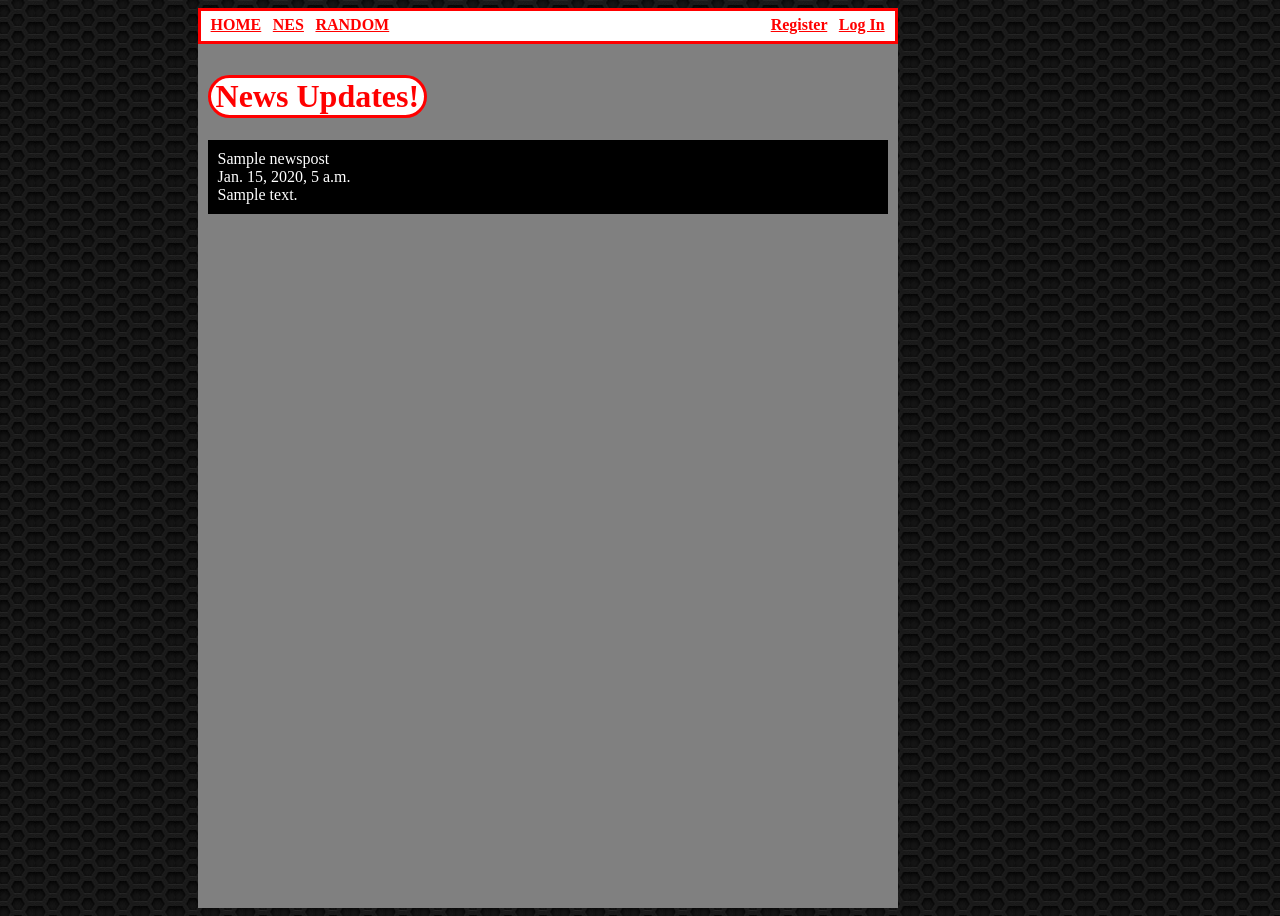
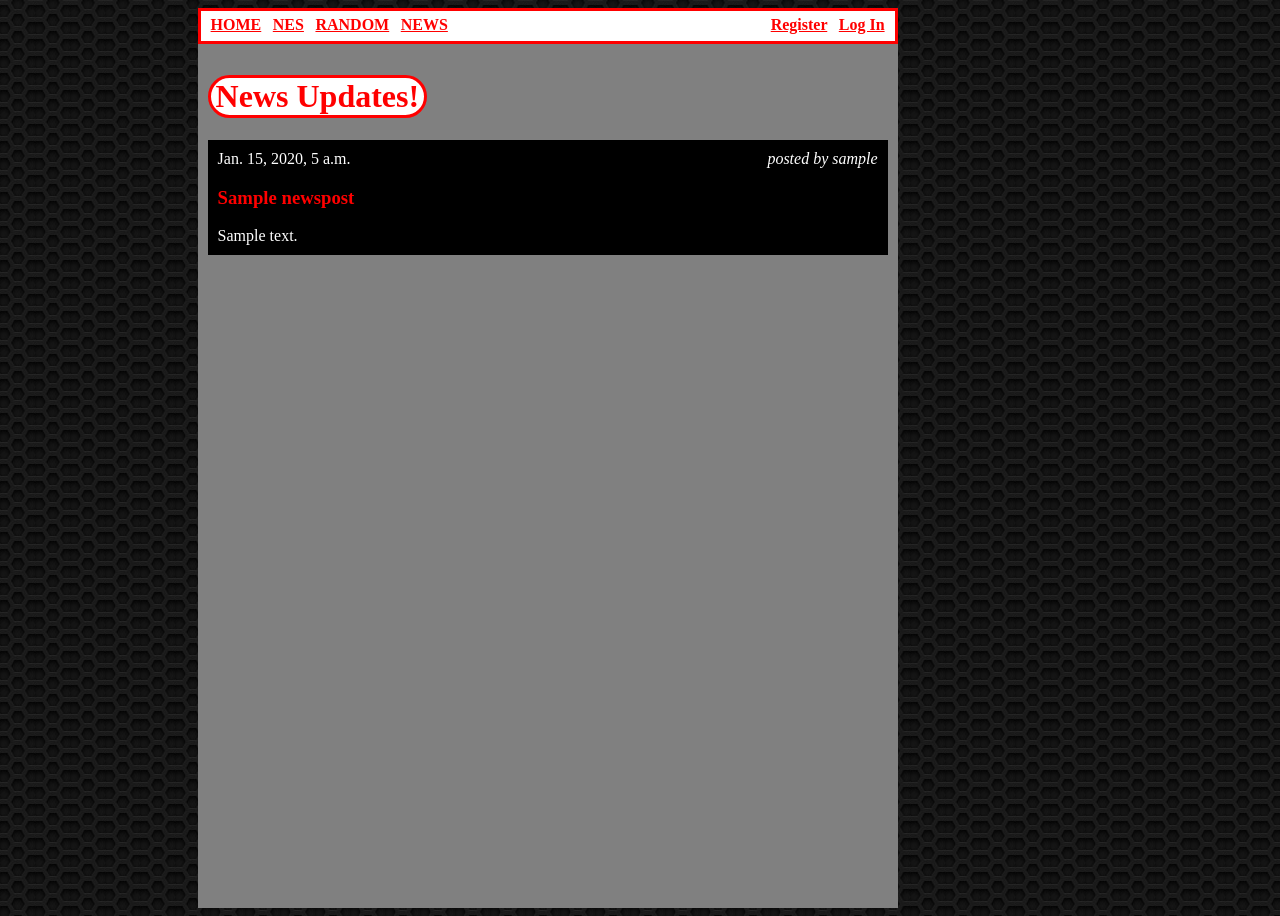
Before and after one commit to thebmo/NESRandomizer, a Django app: page /news/ in a window 1280 px wide. Run offline with Django 3.2, Linux system fonts and the light colour scheme; tables that the repository leaves empty hold one stand-in row (values such as "Sample post").

Commit message:
refactored the news templates to not be redundant. Updated the form too.

```diff
--- a/nes_randomizer/news/forms.py
+++ b/nes_randomizer/news/forms.py
@@ -8,6 +8,7 @@ class NewsPostForm(forms.ModelForm):
 
     class Meta:
         model = NewsPost
+        fields = ['title', 'body']
 
     def __init__(self, *args, **kwargs):
         return super(NewsPostForm, self).__init__(*args, **kwargs)
--- a/nes_randomizer/news/models.py
+++ b/nes_randomizer/news/models.py
@@ -1,5 +1,6 @@
 import datetime
 from django.db import models
+from django.contrib.auth.models import User
 from django.utils import timezone
 
 # Create your models here.
@@ -8,6 +9,7 @@ class NewsPost(models.Model):
     title = models.CharField(max_length=200)
     pub_date = models.DateTimeField(auto_now=False, auto_now_add=True)
     body = models.TextField(max_length=1000)
+    user = models.ForeignKey(User)
 
     def __unicode__(self):
         return self.title
--- a/nes_randomizer/news/templates/news/index.html
+++ b/nes_randomizer/news/templates/news/index.html
@@ -1,15 +1,9 @@
 {% extends "mysite/base.html" %}
 {% block content %}
-<h1>News Updates!</h1>
+<h1>News Updates!</h1><br>
+{% include "news/news_view.html" %}
 
-{% for post in posts %}
-    <div class="block">
-        {{ post.title }}<br>
-        {{ post.pub_date }}<br>
-        {{ post.body }}
-    </div><br>
-{% endfor %}
-
+{% block blog %}{% endblock blog %}
 
 
 {% endblock %}
--- a/nes_randomizer/news/templates/news/news_view.html
+++ b/nes_randomizer/news/templates/news/news_view.html
@@ -1,12 +1,20 @@
 {% block blog %}
+{% if posts %}
+    {% for post in posts %}
+        <div class="block" id="news">
+            {{ post.pub_date }} <i>posted by {{ post.user }}</i>
+            <h3>{{ post.title }}</h3>
+            {{ post.body | safe}}
 
-<div class="block" id="news">
-    <p>
-        test content weeee
-    </p>
-    <p>
-        this is a second paragraph.
-    </p>
+        </div>
+        <br />
+    {% endfor %}
+{% elif post %}
+    <div class="block" id="news">
+        {{ post.pub_date }} <i>posted by {{ post.user }}</i>
+        <h3>{{ post.title }}</h3>
+        {{ post.body | safe}}
 
-</div>
+    </div>
+{% endif %}
 {% endblock blog %}
--- a/nes_randomizer/templates/mysite/base.html
+++ b/nes_randomizer/templates/mysite/base.html
@@ -19,9 +19,10 @@
                         <a href="{% url 'index' %}">HOME</a> |
                         <a href="{% url 'nes:games' %}">NES</a> |
                         <a href="{% url 'nes:random' %}">RANDOM</a> |
+                        <a href="{% url 'news:index' %}">NEWS</a> |
                         {% if user.is_staff %}
+                            <a href="{% url 'tools:index' %}">TOOLS</a> |
                             <a href="/admin/" target = '_blank'>ADMIN</a> |
-                            <a href="{% url 'tools:index' %}">TOOLS</a> |
                         {% endif %}
                     </font>
 
--- a/nes_randomizer/tools/templates/tools/news_update.html
+++ b/nes_randomizer/tools/templates/tools/news_update.html
@@ -5,8 +5,10 @@
     <form action="" method="POST">
         {% csrf_token %}
         {% for field in news_form %}
+
             {{ field.label }}:
             <br>{{ field }}<br><br>
+
         {% endfor %}
 
         <input id="save_post" type="submit" value="Post!">
--- a/nes_randomizer/tools/views.py
+++ b/nes_randomizer/tools/views.py
@@ -1,6 +1,7 @@
 from django.shortcuts import render, get_object_or_404, redirect
 from django.http import HttpResponseRedirect
 from django.contrib.auth.models import User
+from django import forms
 from . templatetags import tools_extras as TOOLS
 from nes.templatetags import nes_extras as NES
 from nes.models import *
@@ -9,14 +10,15 @@ from news import forms as NEWS
 
 # Create your views here.
 
+# new post page
 def new_post(request):
     if request.user.is_staff:
         template = 'tools/news_update.html'
-        news_form = NEWS.NewsPostForm
+        news_form = NEWS.NewsPostForm(initial={'user': request.user.id})
 
         if request.POST:
             if request.POST['title'] != '' and request.POST['body'] != '':
-                p = NewsPost(title=request.POST['title'], body=request.POST['body'])
+                p = NewsPost(title=request.POST['title'], body=request.POST['body'], user_id=request.user.id)
                 p.save()
 
         return render( request, template, {'news_form': news_form})
```
Also changed, not shown: nes_randomizer/mysite/views.py (+12 -4 lines).
